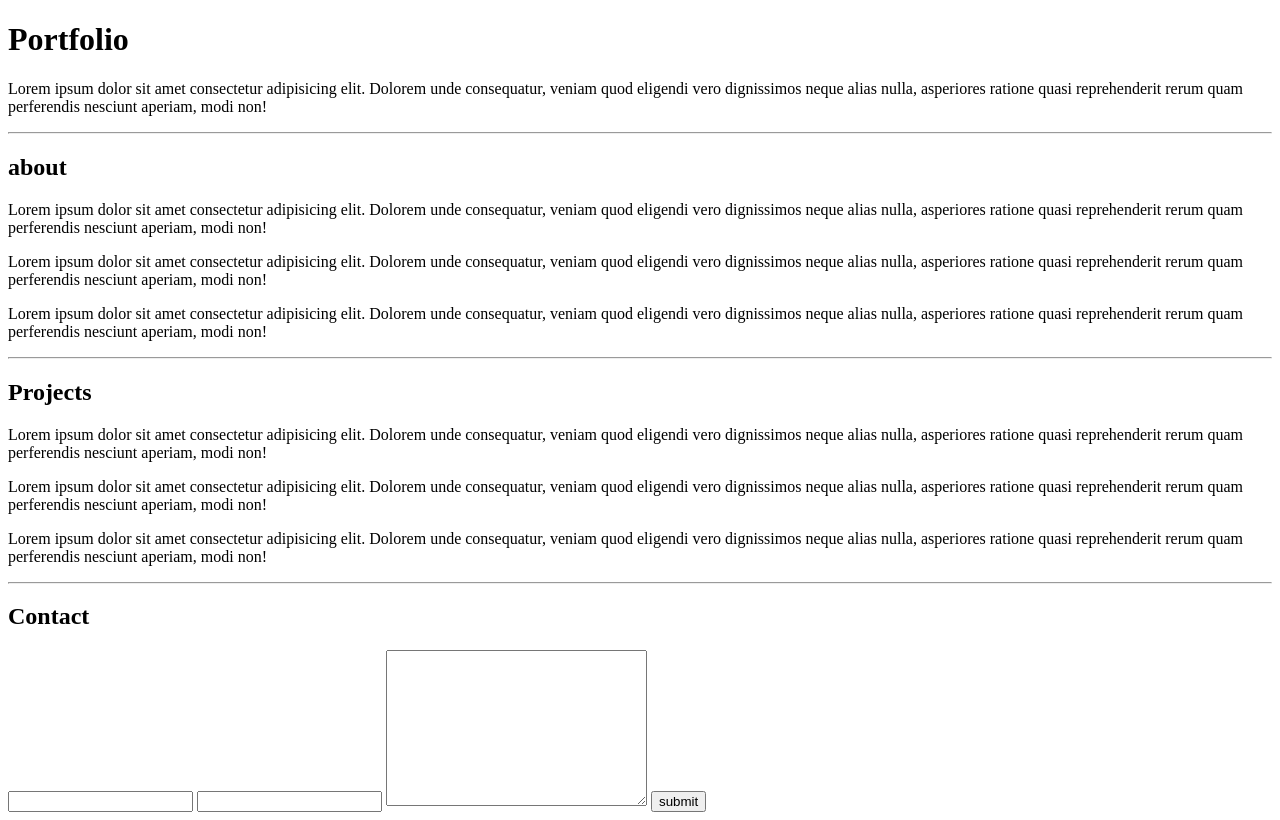
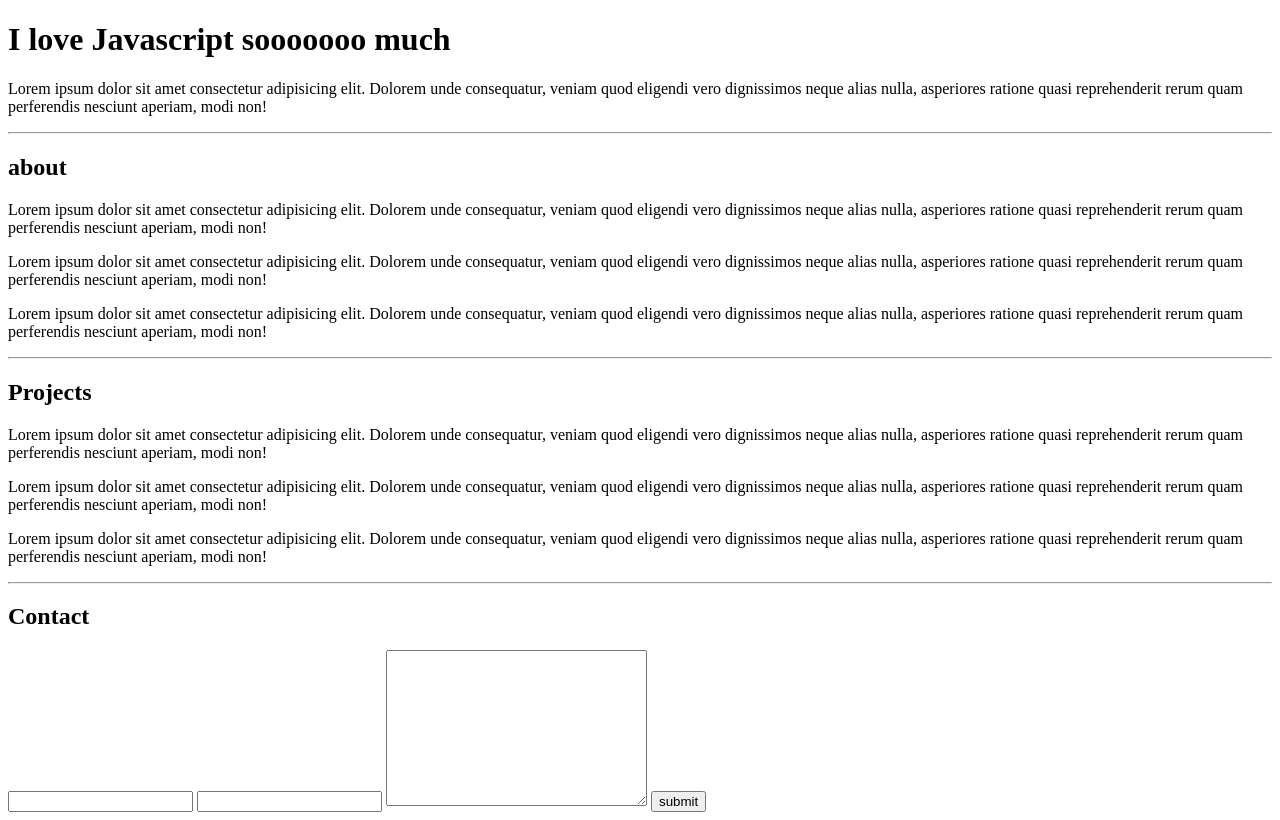
Before and after one commit to codespace-justin/JEN3845_something_SDF_dvnwegjeovjwij, a plain HTML site: page index.html in a window 1280 px wide. Drawn offline with Linux system fonts and the light colour scheme.

Commit message:
adds corny title

```diff
--- a/index.html
+++ b/index.html
@@ -6,7 +6,7 @@
     <title>Portfolio</title>
 </head>
 <body>
-    <h1>Portfolio</h1>
+    <h1>I love Javascript sooooooo much</h1>
     <p>
         Lorem ipsum dolor sit amet consectetur adipisicing elit. Dolorem unde consequatur, veniam quod eligendi vero dignissimos neque alias nulla, asperiores ratione quasi reprehenderit rerum quam perferendis nesciunt aperiam, modi non!
     </p>
```
